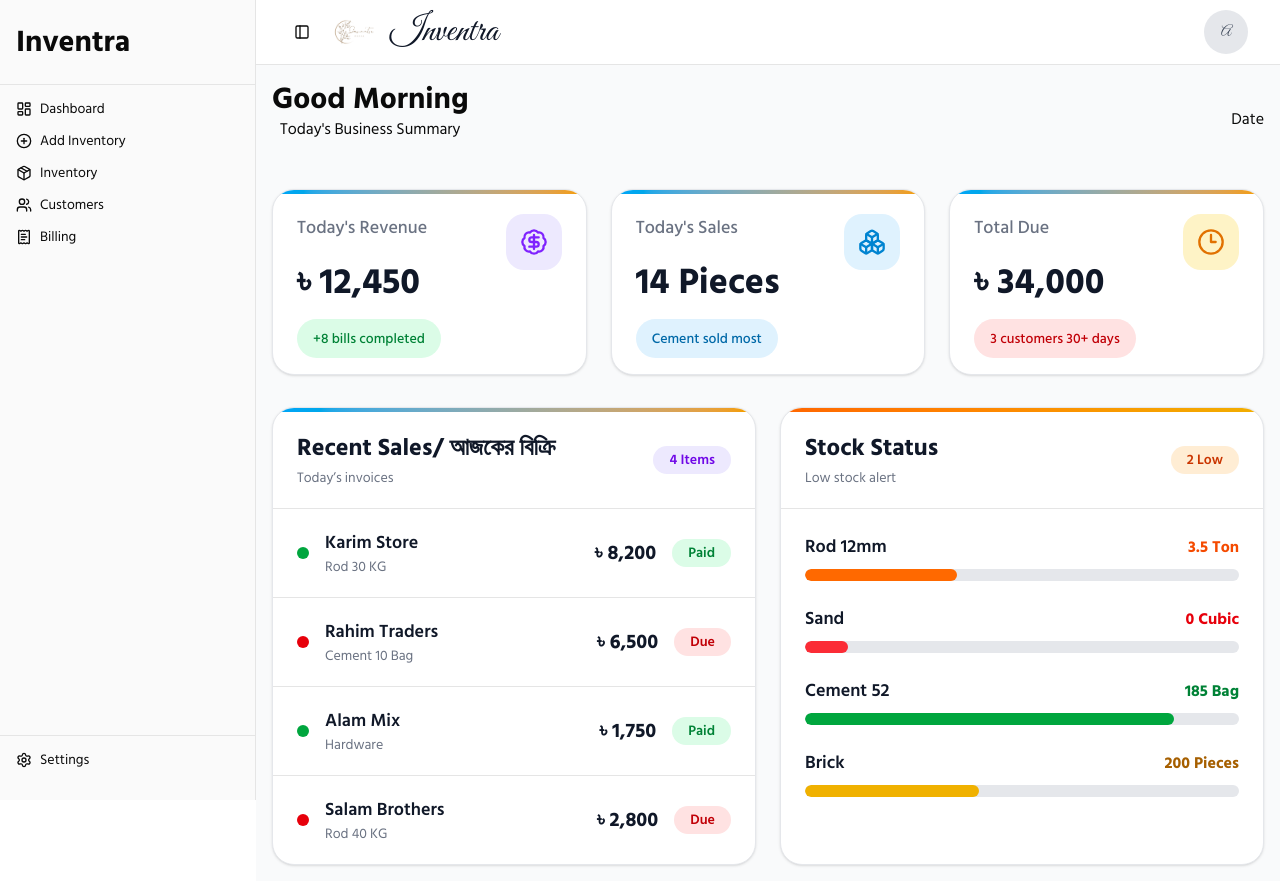
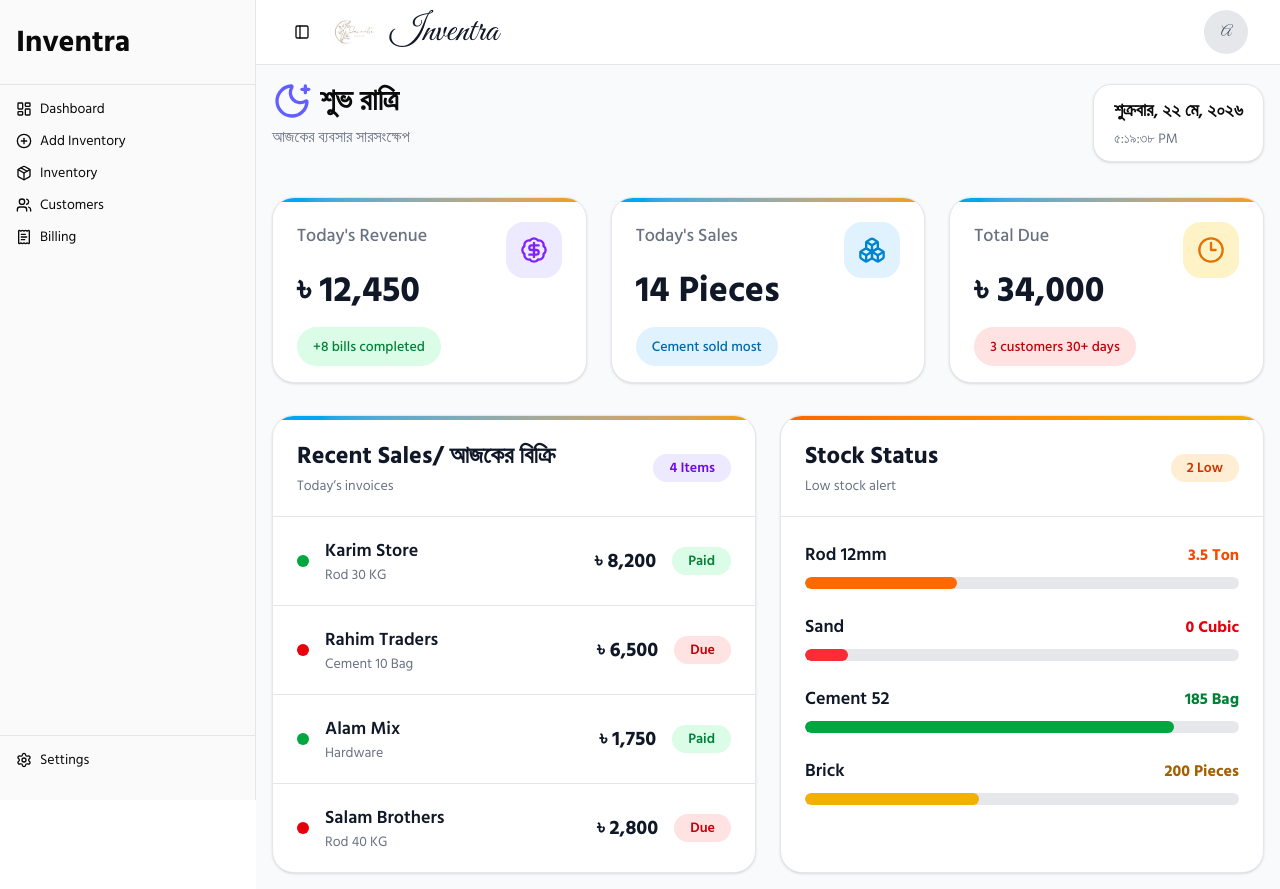
Before and after one commit to azizul-dev/inventra, a Next.js app: page / in a window 1280 px wide. Built offline with nearby package versions, Linux system fonts and the light colour scheme.

Commit message:
date and time added

```diff
--- a/src/components/dashboard/AppSidebar.jsx
+++ b/src/components/dashboard/AppSidebar.jsx
@@ -20,7 +20,6 @@ import {
   Users,
   ReceiptText,
   Settings,
-  IoAddCircleOutline,
   PlusCircle,
 } from "lucide-react";
 
--- a/src/components/dashboard/DashboardHeader.jsx
+++ b/src/components/dashboard/DashboardHeader.jsx
@@ -1,17 +1,76 @@
-import React from 'react';
+"use client";
 
+import React, { useEffect, useState } from "react";
+import {
+  Sunrise,
+  Sun,
+  Sunset,
+  MoonStar,
+} from "lucide-react";
 const DashboardHeader = () => {
-    return (
-        <div className=' max-w-7xl mx-auto md:flex justify-between items-center gap-4 p-4 space-y-4'>
-            <div className=' text-center'>
-                <h2 className=' font-bold text-3xl'>Good Morning</h2>
-                <p className=''>Today's Business Summary</p>
-            </div>
-            <div>
-                <h2>Date</h2>
-            </div>
-        </div>
-    );
+  const [currentTime, setCurrentTime] = useState(new Date());
+
+  useEffect(() => {
+    const timer = setInterval(() => {
+      setCurrentTime(new Date());
+    }, 1000);
+
+    return () => clearInterval(timer);
+  }, []);
+
+  const hour = currentTime.getHours();
+
+  let greeting = "";
+  let icon = "";
+
+  if (hour >= 5 && hour < 12) {
+    greeting = "শুভ সকাল";
+    icon = <Sunrise className="h-10 w-10 text-orange-500" />;
+  } else if (hour >= 12 && hour < 5) {
+    greeting = "শুভ অপরাহ্ন";
+    icon = <Sun className="h-10 w-10 text-yellow-500" />;
+  } else if (hour >= 5 && hour < 8) {
+    greeting = "শুভ সন্ধ্যা";
+    icon = <Sunset className="h-10 w-10 text-pink-500" />;
+  } else {
+    greeting = "শুভ রাত্রি";
+    icon = <MoonStar className="h-10 w-10 text-indigo-500" />;
+  }
+
+  const formattedDate = currentTime.toLocaleDateString("bn-BD", {
+    weekday: "long",
+    year: "numeric",
+    month: "long",
+    day: "numeric",
+  });
+
+  const formattedTime = currentTime.toLocaleTimeString("bn-BD");
+
+  return (
+    <div className="mx-auto flex max-w-7xl flex-col justify-between gap-4 space-y-4 p-4 md:flex-row md:items-center">
+      <div className="text-center md:text-left">
+        <h2 className="flex items-center gap-2 text-3xl font-bold">
+          <span>{icon}</span>
+
+          <span>{greeting}</span>
+        </h2>
+
+        <p className="mt-1 text-gray-500">
+          আজকের ব্যবসার সারসংক্ষেপ
+        </p>
+      </div>
+
+      <div className="rounded-2xl border bg-white px-5 py-3 shadow-sm">
+        <h2 className="text-lg font-semibold">
+          {formattedDate}
+        </h2>
+
+        <p className="mt-1 text-sm text-gray-500">
+          {formattedTime}
+        </p>
+      </div>
+    </div>
+  );
 };
 
 export default DashboardHeader;
```
